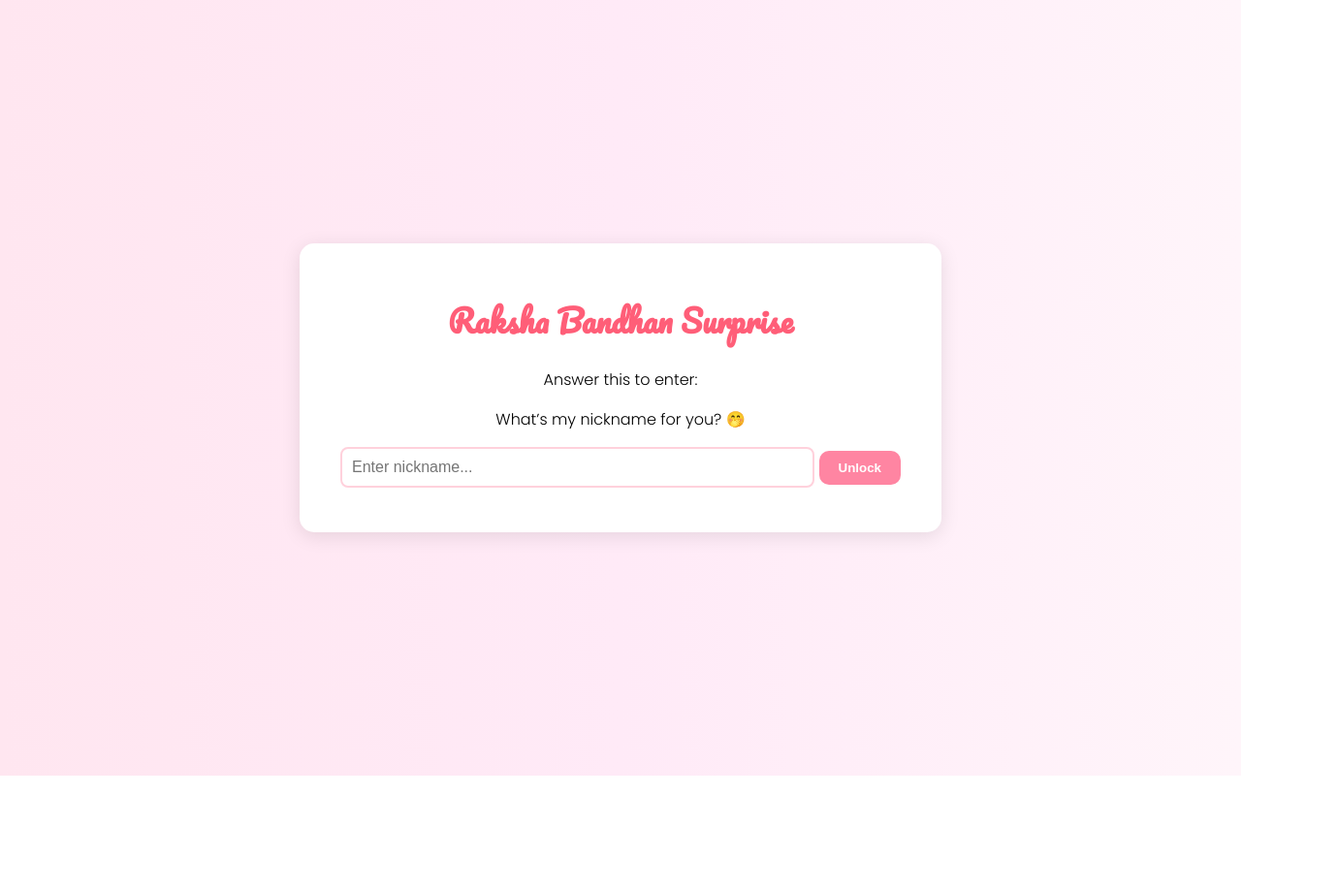
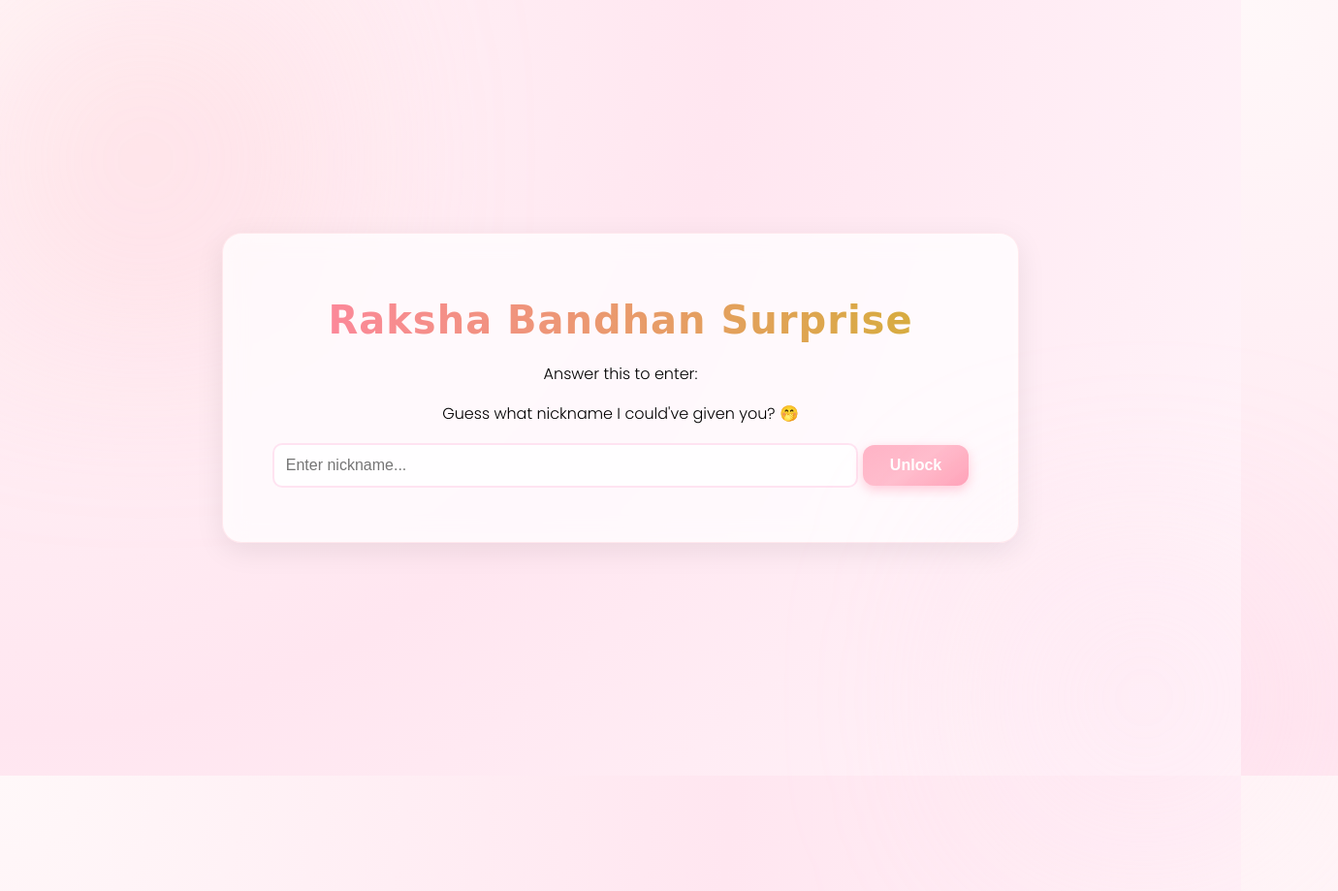
Before and after one commit to akshara-sf/rakshabandhan, a plain HTML site: page index.html in a window 1280 px wide. Shown: the whole page at 97% size, 1380 px wide, since content can reach past the window. Before the commit the page ends 800 px from the top, so only its background shows below. Drawn offline with Linux system fonts and the light colour scheme.

Commit message:
Final push - Improved Text and UI

```diff
--- a/index.html
+++ b/index.html
@@ -11,7 +11,7 @@
   <div class="entry-container">
     <h1>Raksha Bandhan Surprise</h1>
     <p>Answer this to enter:</p>
-    <label for="answer">What’s my nickname for you? 🤭</label>
+    <label for="answer">Guess what nickname I could've given you? 🤭</label>
     <input type="text" id="answer" placeholder="Enter nickname..." />
     <button onclick="checkAnswer()">Unlock</button>
     <p id="error"></p>
--- a/rakhi.css
+++ b/rakhi.css
@@ -1,36 +1,42 @@
 body {
   margin: 0;
   padding: 0;
-  background: linear-gradient(135deg, #ffe6f0, #ffeaf7, #fff5fa);
+  background: radial-gradient(circle at top left, #fff9f7, #ffe6f0, #fffdfd);
   font-family: 'Poppins', sans-serif;
   text-align: center;
+  color: #4a3f3f;
 }
-
 .container {
   padding: 40px;
+  max-width: 900px;
+  margin: auto;
+  background: rgba(255, 255, 255, 0.7);
+  backdrop-filter: blur(10px);
+  border-radius: 20px;
+  border: 1px solid rgba(255, 192, 203, 0.3);
+  box-shadow: 0 8px 30px rgba(0,0,0,0.08);
 }
-
 h1 {
-  font-family: 'Pacifico', cursive;
-  color: #d6336c;
+  font-family: "Delius", cursive;
+  font-size: 2.5rem;
+  background: linear-gradient(90deg, #ff85a2, #d4af37);
+  -webkit-background-clip: text;
+  -webkit-text-fill-color: transparent;
   margin-bottom: 30px;
-  font-size: 2.2rem;
 }
-
 .rakhi-animation {
   display: flex;
   justify-content: center;
   align-items: center;
   margin: 30px 0;
 }
-
 .thread {
   width: 120px;
   height: 6px;
   background: repeating-linear-gradient(45deg, #ff5e78, #ff5e78 10px, #ffc2d1 10px, #ffc2d1 20px);
   border-radius: 10px;
+  box-shadow: 0 2px 6px rgba(0,0,0,0.15);
 }
-
 .rakhi-center {
   width: 120px;
   height: 120px;
@@ -38,94 +44,81 @@ h1 {
   transform-origin: center;
 }
 
+
 .circle {
   position: absolute;
   border-radius: 50%;
   transition: opacity 1s ease-in-out;
 }
-
 .circle1 {
   width: 120px;
   height: 120px;
   background: radial-gradient(circle, #ffd6dc, #ff85a2);
   top: 0;
   left: 0;
-  box-shadow: 0 0 15px #ff85a2;
+  box-shadow: 0 0 20px rgba(255, 133, 162, 0.8);
   z-index: 1;
 }
-
 .circle2 {
   width: 80px;
   height: 80px;
   background: radial-gradient(circle, #ff5e78, #d6336c);
   top: 20px;
   left: 20px;
-  box-shadow: 0 0 10px #ff5e78;
+  box-shadow: 0 0 15px rgba(255, 94, 120, 0.8);
   z-index: 2;
 }
-
 .circle3 {
   width: 30px;
   height: 30px;
-  background: gold;
+  background: radial-gradient(circle, gold, #d4af37);
   top: 45px;
   left: 45px;
   z-index: 3;
-  box-shadow: 0 0 20px gold;
+  box-shadow: 0 0 25px rgba(212, 175, 55, 0.9);
 }
-
 .shine {
   position: absolute;
   width: 140px;
   height: 140px;
-  border: 2px dashed #ffcad4;
+  border: 2px dashed rgba(255, 202, 212, 0.8);
   border-radius: 50%;
   top: -10px;
   left: -10px;
   animation: rotateShine 5s linear infinite;
   z-index: 0;
-  opacity: 0.7;
+  opacity: 0.8;
 }
-
-@keyframes rotateShine {
-  0% { transform: rotate(0deg); }
-  100% { transform: rotate(360deg); }
-}
-
 .message {
   margin-top: 20px;
   font-size: 18px;
   color: #6a1b4d;
 }
-
 .cat-meme {
   margin-top: 30px;
   color: #ff5e78;
   cursor: pointer;
   font-weight: bold;
 }
-
 .hidden-cat {
   display: none;
   margin-top: 20px;
 }
-
 #catPopup img {
   max-width: 250px;
   border-radius: 12px;
   box-shadow: 0 0 15px rgba(0,0,0,0.1);
 }
-
 #catPopup p {
   font-style: italic;
   margin-top: 10px;
   color: #6a1b4d;
 }
 
-.hidden {
-  opacity: 0;
+.hidden { opacity: 0; }
+.visible { opacity: 1; }
+
+@keyframes rotateShine {
+  0% { transform: rotate(0deg); }
+  100% { transform: rotate(360deg); }
 }
-
-.visible {
-  opacity: 1;
-}
--- a/style.css
+++ b/style.css
@@ -2,52 +2,129 @@ body {
   margin: 0;
   padding: 0;
   font-family: 'Poppins', sans-serif;
-  background: linear-gradient(to right, #ffe6f0, #ffeaf7, #fff5fa);
+  background: radial-gradient(circle at top left, #fff8f9, #ffe6f0, #fff5fa);
   height: 100vh;
   display: flex;
   align-items: center;
   justify-content: center;
+  overflow: hidden;
+}
+body::before {
+  content: "";
+  position: absolute;
+  width: 500px;
+  height: 500px;
+  background: radial-gradient(circle, rgba(255,182,193,0.3), transparent);
+  top: -100px;
+  left: -100px;
+  filter: blur(80px);
+  animation: floatGlow 10s infinite alternate ease-in-out;
+}
+body::after {
+  content: "";
+  position: absolute;
+  width: 400px;
+  height: 400px;
+  background: radial-gradient(circle, rgba(255,215,235,0.3), transparent);
+  bottom: -100px;
+  right: -100px;
+  filter: blur(90px);
+  animation: floatGlow 12s infinite alternate-reverse ease-in-out;
+}
+.entry-container {
+  background: rgba(255, 255, 255, 0.75);
+  backdrop-filter: blur(12px) saturate(150%);
+  padding: 40px 50px;
+  border-radius: 20px;
+  box-shadow: 0 8px 30px rgba(0,0,0,0.08), inset 0 0 15px rgba(255,255,255,0.2);
+  text-align: center;
+  border: 1px solid rgba(255, 192, 203, 0.3);
+  animation: fadeIn 1s ease-out;
+}
+.entry-container h1 {
+  font-family: "Delius", cursive;
+  font-size: 2.5rem;
+  background: linear-gradient(90deg, #ff85a2, #d4af37);
+  -webkit-background-clip: text;
+  -webkit-text-fill-color: transparent;
+  margin-bottom: 20px;
+  letter-spacing: 1px;
+}
+.entry-container input {
+  margin-top: 10px;
+  padding: 12px;
+  width: 80%;
+  border: 2px solid rgba(255, 215, 235, 0.7);
+  border-radius: 10px;
+  font-size: 16px;
+  background: rgba(255, 255, 255, 0.8);
+  transition: all 0.4s ease;
+}
+.entry-container input:focus {
+  border-color: #d4af37;
+  box-shadow: 0 0 12px rgba(212, 175, 55, 0.4);
+  outline: none;
+  transform: scale(1.02);
+}
+.entry-container button {
+  margin-top: 20px;
+  padding: 12px 28px;
+  background: linear-gradient(135deg, #ff9db5, #ff85a2);
+  color: white;
+  border: none;
+  border-radius: 12px;
+  cursor: pointer;
+  font-weight: bold;
+  font-size: 1rem;
+  transition: all 0.3s ease;
+  box-shadow: 0 4px 12px rgba(255, 133, 162, 0.4);
+  position: relative;
+  overflow: hidden;
+}
+.entry-container button::after {
+  content: "";
+  position: absolute;
+  top: -50%;
+  left: -50%;
+  width: 200%;
+  height: 200%;
+  background: linear-gradient(120deg, transparent, rgba(255,255,255,0.4), transparent);
+  transform: rotate(25deg);
+  transition: all 0.5s ease;
+}
+.entry-container button:hover::after {
+  left: 100%;
+}
+.entry-container button:hover {
+  background: linear-gradient(135deg, #ff7a9b, #ff5e78);
+  transform: translateY(-2px);
+  box-shadow: 0 6px 18px rgba(255, 94, 120, 0.5);
+}
+#error {
+  color: #d9536d;
+  margin-top: 12px;
+  font-weight: 500;
+  animation: fadeIn 0.5s ease;
+}
+#error.shake {
+  animation: shake 0.3s ease;
 }
 
-.entry-container {
-  background: #ffffff;
-  padding: 30px 40px;
-  border-radius: 15px;
-  box-shadow: 0 4px 20px rgba(0,0,0,0.1);
-  text-align: center;
+
+@keyframes fadeIn {
+  from {opacity: 0; transform: translateY(10px);}
+  to {opacity: 1; transform: translateY(0);}
 }
 
-.entry-container h1 {
-  font-family: 'Pacifico', cursive;
-  color: #ff5e78;
+@keyframes shake {
+  0% { transform: translateX(0); }
+  25% { transform: translateX(-4px); }
+  50% { transform: translateX(4px); }
+  75% { transform: translateX(-4px); }
+  100% { transform: translateX(0); }
 }
 
-.entry-container input {
-  margin-top: 10px;
-  padding: 10px;
-  width: 80%;
-  border: 2px solid #ffd1dc;
-  border-radius: 8px;
-  font-size: 16px;
+@keyframes floatGlow {
+  0% { transform: translateY(0); }
+  100% { transform: translateY(30px); }
 }
-
-.entry-container button {
-  margin-top: 20px;
-  padding: 10px 20px;
-  background-color: #ff85a2;
-  color: white;
-  border: none;
-  border-radius: 10px;
-  cursor: pointer;
-  font-weight: bold;
-  transition: background-color 0.3s ease;
-}
-
-.entry-container button:hover {
-  background-color: #ff5e78;
-}
-
-#error {
-  color: red;
-  margin-top: 10px;
-}
```
